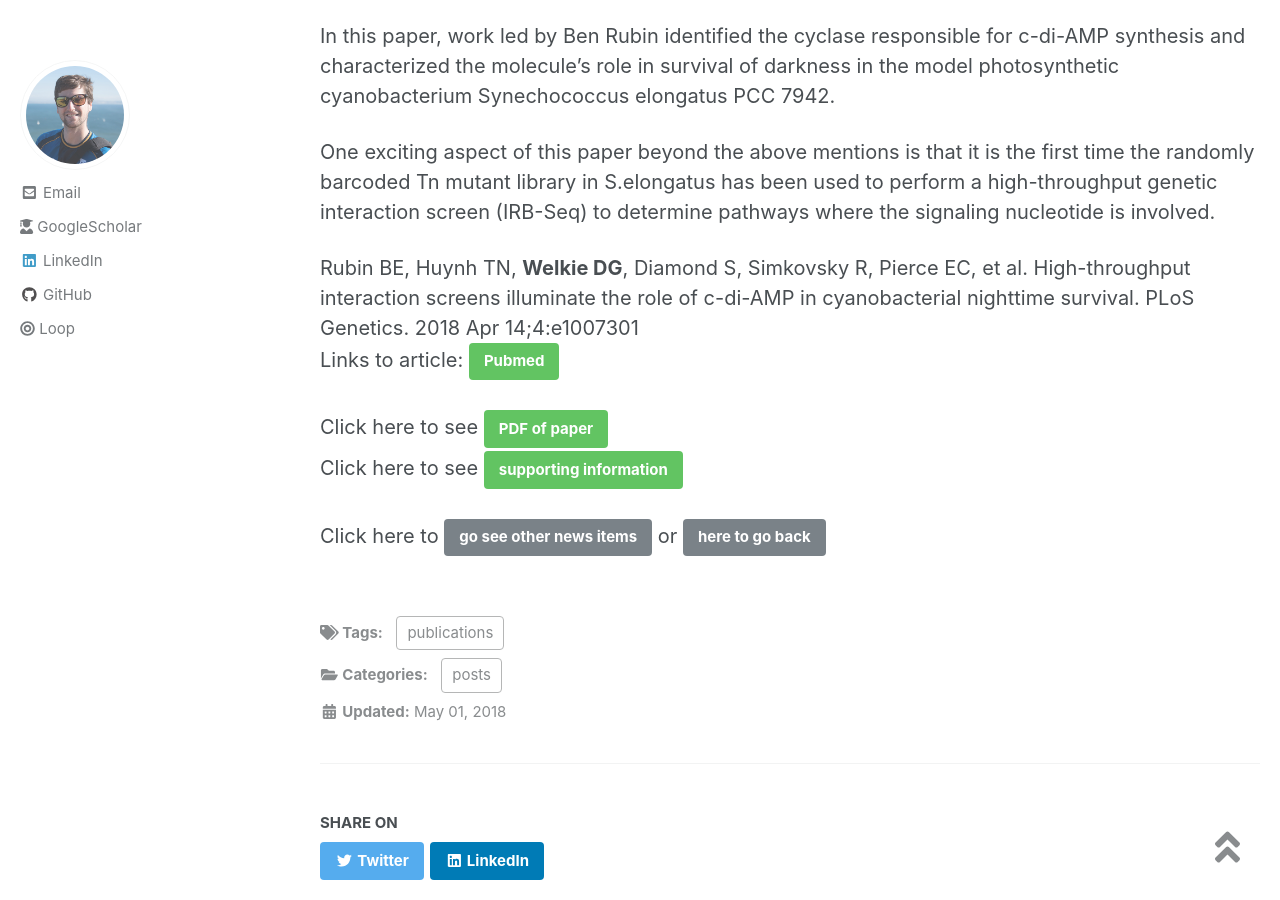
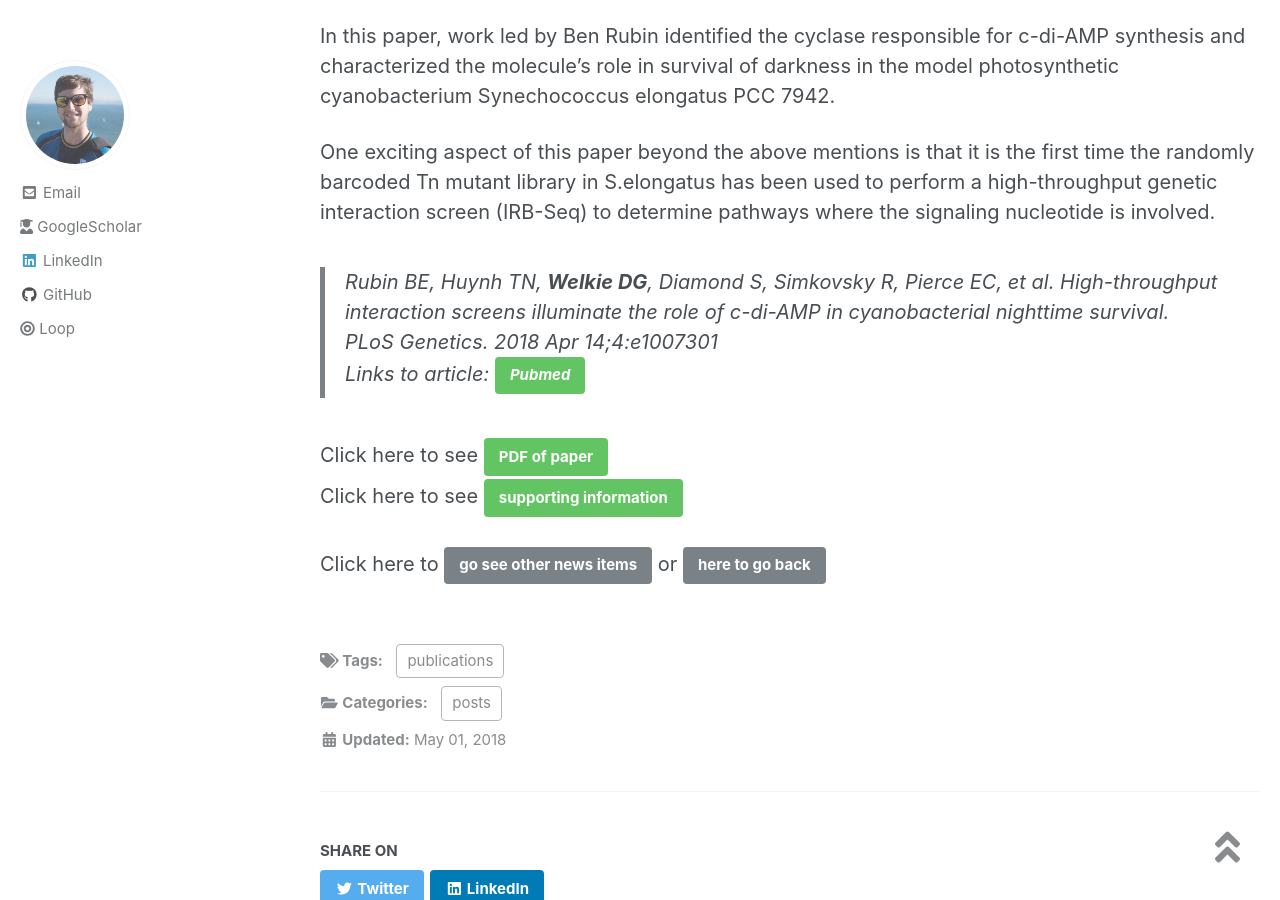
Before and after one commit to dwelkie/dwelkie.github.io, a Jekyll site: the page built from _posts/2018-05-01-IRB-Seq.md, in a window 1280 px wide and 900 px high, scrolled down 327 px. Built offline with Jekyll 4.4.1, drawn with Linux system fonts in a browser that asks for light colours; nearby versions of some CDN libraries.

Commit message:
Update 2018-05-01-IRB-Seq.md

```diff
--- a/_posts/2018-05-01-IRB-Seq.md
+++ b/_posts/2018-05-01-IRB-Seq.md
@@ -13,7 +13,7 @@ In this paper, work led by Ben Rubin identified the cyclase responsible for c-di
 
 One exciting aspect of this paper beyond the above mentions is that it is the first time the randomly barcoded Tn mutant library in S.elongatus has been used to perform a high-throughput genetic interaction screen (IRB-Seq) to determine pathways where the signaling nucleotide is involved.
 
-Rubin BE, Huynh TN, **Welkie DG**, Diamond S, Simkovsky R, Pierce EC, et al. High-throughput interaction screens illuminate the role of c-di-AMP in cyanobacterial nighttime survival. PLoS Genetics. 2018 Apr 14;4:e1007301 <br/>
+>Rubin BE, Huynh TN, **Welkie DG**, Diamond S, Simkovsky R, Pierce EC, et al. High-throughput interaction screens illuminate the role of c-di-AMP in cyanobacterial nighttime survival. PLoS Genetics. 2018 Apr 14;4:e1007301 <br/>
 Links to article: [Pubmed](https://www.ncbi.nlm.nih.gov/pubmed/29608558){: .btn .btn--success}{:target="_blank"}<br/>
 
 Click here to see [PDF of paper](https://drive.google.com/open?id=1YF5qtAZzlKsyA7ic3LZSWBq-Pe6_eSSJ){: .btn .btn--success}<br/>
```
